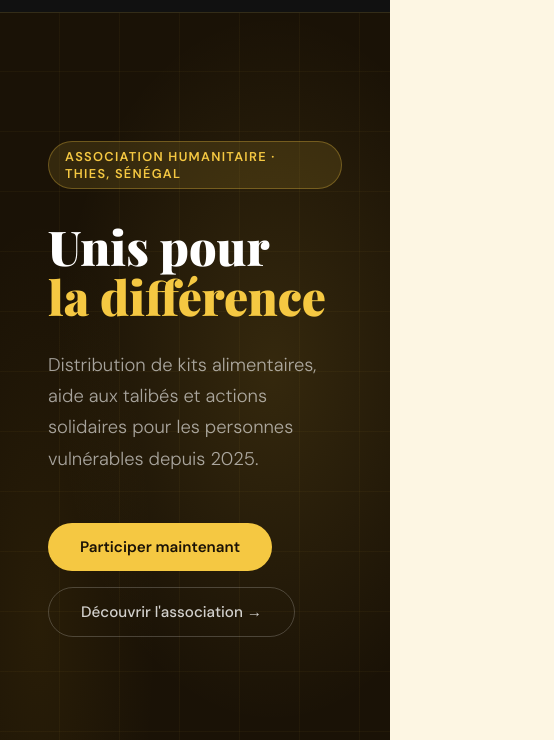
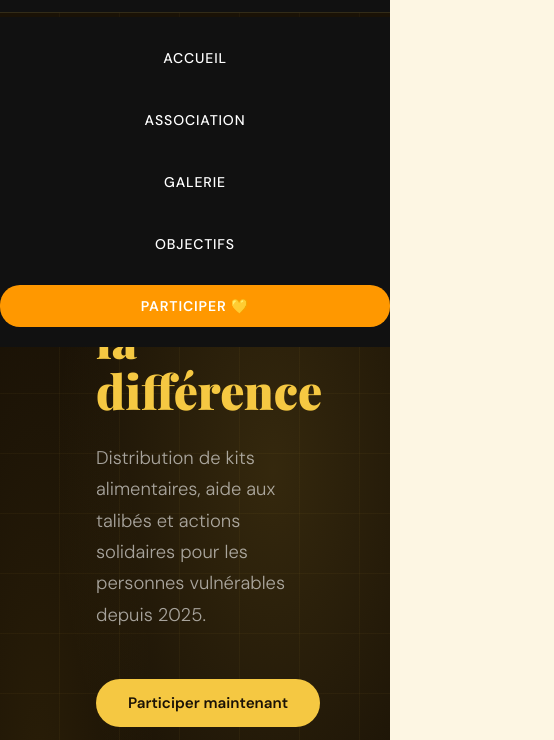
Before and after one commit to cheikhahmeth11/Espoir-de-la-rue, a plain HTML site: page index.html in a window 390 px wide. Both pictures are taken after a click on the element 356 px from the left and 32 px from the top of the page. Shown: the part 53-793 px from the top of the page, 554 px wide, since content can reach past the window. Drawn offline with nearby package versions, Linux system fonts and the light colour scheme.

Commit message:
Update index.html

```diff
--- a/index.html
+++ b/index.html
@@ -160,19 +160,36 @@
     .reveal.visible { opacity: 1; transform: translateY(0); }
 
     /* MOBILE */
-    @media (max-width: 900px) {
-      nav { padding: 16px 24px; }
-      section { padding: 72px 24px; }
-      .hero-content { padding: 120px 24px 80px; }
-      .hero-stats { display: none; }
-      .pres-grid, .obj-grid { grid-template-columns: 1fr; gap: 40px; }
-      .pres-visual { display: none; }
-      .gallery-grid { grid-template-columns: repeat(2,1fr); grid-template-rows: auto; }
-      .gallery-item:first-child { grid-column: span 2; grid-row: span 1; }
-      .gallery-grid .gallery-item { height: 200px; }
-      .footer-grid { grid-template-columns: 1fr; gap: 32px; }
-      .cot-steps { flex-direction: column; }
-    }
+   @media(max-width:768px){
+
+  .menu-toggle {
+    display: flex;
+  }
+
+  .nav-links {
+    position: absolute;
+    top: 70px;
+    right: 0;
+    width: 100%;
+    background: #111;
+    flex-direction: column;
+    align-items: center;
+    gap: 20px;
+    padding: 20px 0;
+
+    /* animation */
+    transform: translateY(-100%);
+    opacity: 0;
+    pointer-events: none;
+    transition: all 0.4s ease;
+  }
+
+  .nav-links.active {
+    transform: translateY(0);
+    opacity: 1;
+    pointer-events: auto;
+  }
+}
 
     /* NAVBAR */
 nav {
@@ -263,25 +280,7 @@ nav {
   cursor: pointer;
 }
 
-/* MOBILE NAV */
-@media(max-width:768px){
 
-  .menu-toggle {
-    display: block;
-  }
-
-  .nav-links {
-    position: absolute;
-    top: 70px;
-    right: 0;
-    background: #111;
-    width: 100%;
-    flex-direction: column;
-    align-items: center;
-    gap: 20px;
-    padding: 20px 0;
-    display: none;
-  }
 /* MENU TOGGLE (3 barres) */
 .menu-toggle {
   display: none;
```
